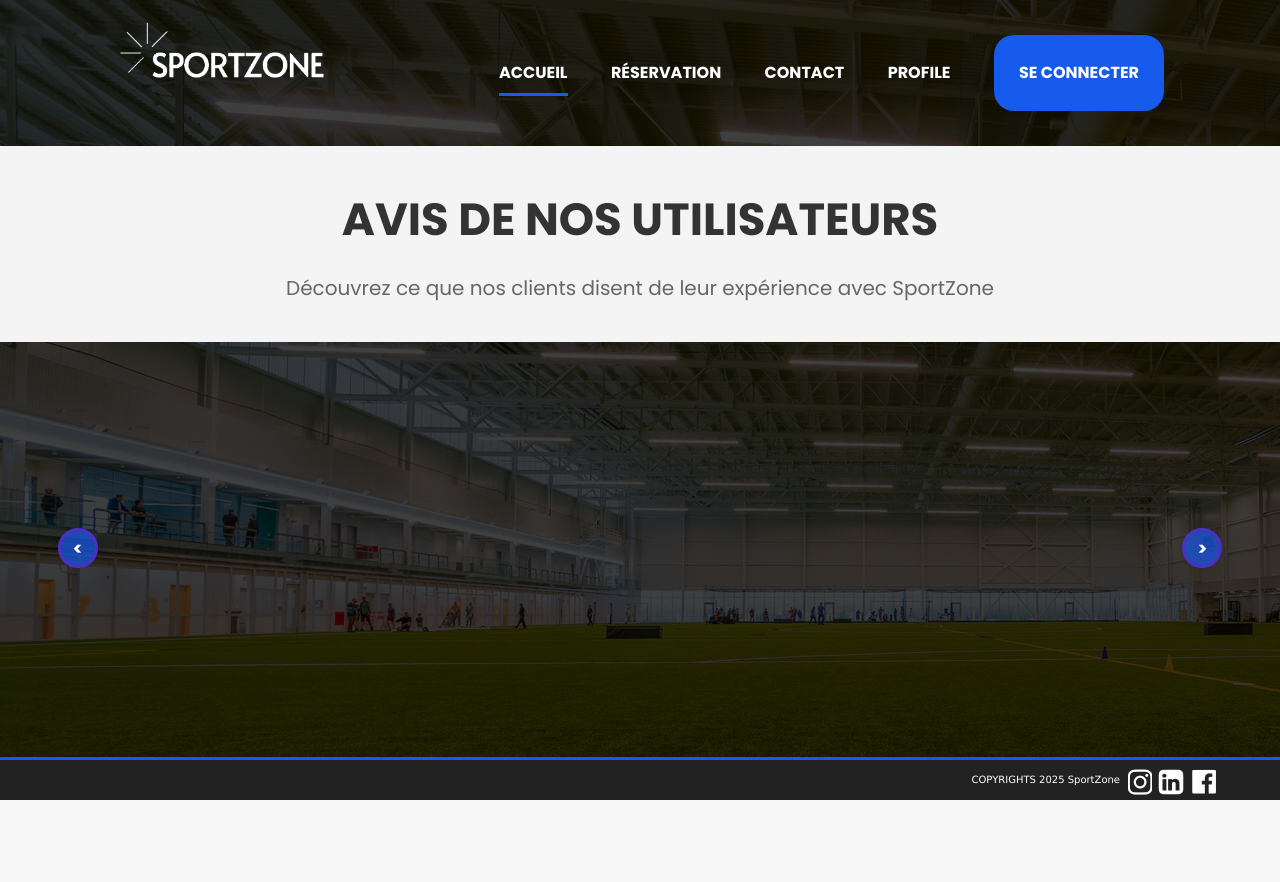
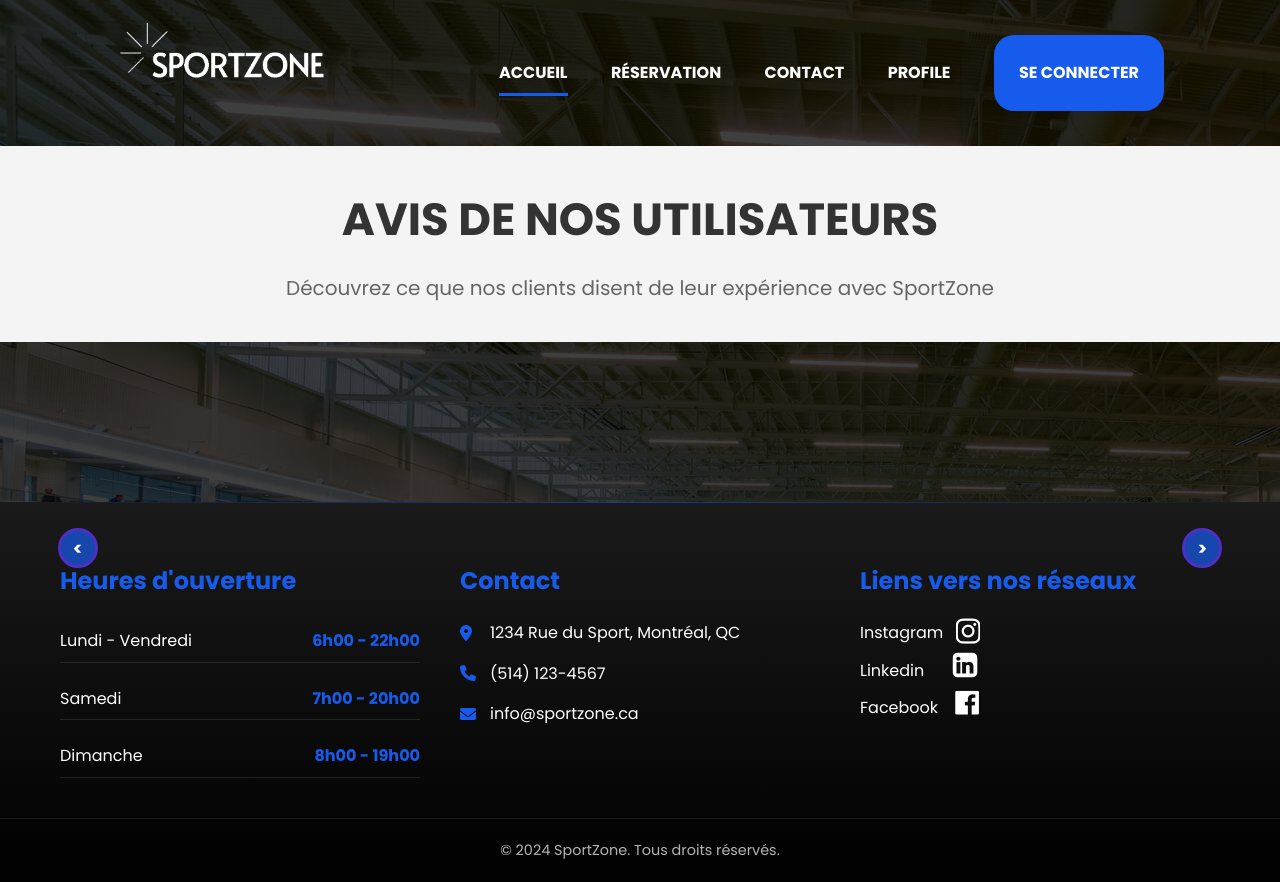
Before and after one commit to trashpcrebirth-DEV/Application-Web-Reservations-, a Node server app: page /AProposUtilisateur in a window 1280 px wide. Before the commit the page ends 800 px from the top, so only its background shows below. Run offline with Node 20, Linux system fonts and the light colour scheme; data that the repository does not hold is empty.

Commit message:
changement du footer renouvellement du css avec premade icon, accueil ajout d'une section a propos, a voir les sources pour verification

```diff
--- a/public/CSS/accueil.css
+++ b/public/CSS/accueil.css
@@ -39,7 +39,7 @@ body {
 
 .paragraph {
     position: absolute;
-    top: 28.5%;
+    top: 29%;
     left: 5%;
     right: 600px;
     color: #FFF;
@@ -79,7 +79,7 @@ body {
 .CINQ-CENT {
     position: absolute;
     top: 50%;
-    left: 40%;
+    left: 39%;
     font-family: Poppins;
     font-size: 50px;
     font-style: italic;
@@ -368,7 +368,7 @@ body {
 
 /*Animation defilante https://nosmoking.developpez.com/demos/css/css-marque-rtl.html */
 .words-animation {
-    margin-top: 7.25%;
+    margin-top: 7.425%;
     height: 35px;
     overflow: hidden;
     position: relative;
--- a/public/CSS/footer.css
+++ b/public/CSS/footer.css
@@ -1,45 +1,142 @@
-/* FOOTER */
-html, body {
-    height: 100%;
-    margin: 0;
+.footer {
+    background: linear-gradient(180deg, #1a1a1a 0%, #000000 100%);
+    color: white;
+    padding: 60px 0 20px;
+    font-family: Poppins, sans-serif;
+    position: relative;
+    margin-top: 5%;
+}
+
+.footer::before {
+    content: '';
+    position: absolute;
+    top: 0;
+    left: 0;
+    right: 0;
+    height: 1px;
+    background: linear-gradient(90deg,
+            rgba(23, 91, 237, 0) 0%,
+            rgba(23, 91, 237, 0.5) 50%,
+            rgba(23, 91, 237, 0) 100%);
+}
+
+.footer-contenu {
+    max-width: 1200px;
+    margin: 0 auto;
+    display: grid;
+    grid-template-columns: repeat(auto-fit, minmax(250px, 1fr));
+    gap: 40px;
+    padding: 0 20px;
+}
+
+.footer-section h3 {
+    color: #175BED;
+    font-size: 1.5rem;
+    margin-bottom: 20px;
+    font-weight: 600;
+}
+
+.horaires {
     display: flex;
     flex-direction: column;
+    gap: 15px;
 }
-.conteneur-footer {
+
+.horaire-item {
+    display: flex;
+    justify-content: space-between;
+    align-items: center;
+    padding: 8px 0;
+    border-bottom: 1px solid rgba(255, 255, 255, 0.1);
+}
+
+.jour {
+    font-weight: 500;
+}
+
+.heures {
+    color: #175BED;
+    font-weight: 600;
+}
+
+.contact-info {
+    display: flex;
+    flex-direction: column;
+    gap: 15px;
+}
+
+.contact-info p {
+    display: flex;
+    align-items: center;
+    gap: 10px;
+}
+
+.contact-info i {
+    color: #175BED;
+    width: 20px;
+}
+
+.liens-reseaux {
+    list-style: none;
+    padding: 0;
+    display: flex;
+    flex-direction: column;
+    gap: 12px;
+}
+
+.liens-reseaux a {
+    color: white;
+    text-decoration: none;
+    transition: color 0.3s ease;
+    display: inline-block;
     position: relative;
-    margin-top: auto;
-    background-color: #222; /* Ajuste selon ton design */
-    padding: 20px;
-    text-align: center;
-    color: white;
-    border-top: #175BED 3px solid;
+}
+
+.liens-reseaux a::after {
+    content: '';
+    position: absolute;
+    width: 0;
+    height: 2px;
+    bottom: -2px;
+    left: 0;
+    background-color: #175BED;
+    transition: width 0.3s ease;
+}
+
+.liens-reseaux a:hover {
+    color: #175BED;
+}
+
+.liens-reseaux a:hover::after {
+    width: 100%;
 }
 
 .instagram {
     position: absolute;
-    right: 10%;
-    bottom: 6%;
+    margin-left: 1%;
+    margin-top: -0.4%;
+}
+
+.facebook {
+    position: absolute;
+    margin-left: 1.3%;
+    margin-top: -0.4%;
 }
 
 .link {
     position: absolute;
-    bottom: 13.5%;
-    right: 7.5%;
+    margin-left: 2.2%;
+    margin-top: -0.4%;
 }
 
-.facebook {
-    position: absolute;
-    bottom:13.5%;
-    right: 5%;
+.footer-bas {
+    text-align: center;
+    margin-top: 40px;
+    padding-top: 20px;
+    border-top: 1px solid rgba(255, 255, 255, 0.1);
 }
 
-.COPYRIGHTS {
-    position: absolute;
-    font-family: 'Lucida Sans', 'Lucida Sans Regular', 'Lucida Grande', 'Lucida Sans Unicode', Geneva, Verdana, sans-serif;
-    right: 12.5%;
-    bottom: 30%;
-    color: #FFF;
-    font-size: 10px;
+.footer-bas p {
+    color: rgba(255, 255, 255, 0.7);
+    font-size: 0.9rem;
 }
-
-/* FIN DU FOOTER */
--- a/views/partials/footer.ejs
+++ b/views/partials/footer.ejs
@@ -6,22 +6,54 @@
     <meta name="viewport" content="width=device-width, initial-scale=1.0">
     <title>Accueil</title>
     <link rel="stylesheet" href="/CSS/footer.css">
+    <link rel="stylesheet" href="https://cdnjs.cloudflare.com/ajax/libs/font-awesome/6.0.0/css/all.min.css"> <!-- https://stackoverflow.com/questions/71201741/how-to-use-font-awesome-6-icons -->
 </head>
 
 <!--FOOTER-->
-<footer class="conteneur-footer">
+<footer class="footer">
+    <div class="footer-contenu">
+        <div class="footer-section">
+            <h3>Heures d'ouverture</h3>
+            <div class="horaires">
+                <div class="horaire-item">
+                    <span class="jour">Lundi - Vendredi</span>
+                    <span class="heures">6h00 - 22h00</span>
+                </div>
+                <div class="horaire-item">
+                    <span class="jour">Samedi</span>
+                    <span class="heures">7h00 - 20h00</span>
+                </div>
+                <div class="horaire-item">
+                    <span class="jour">Dimanche</span>
+                    <span class="heures">8h00 - 19h00</span>
+                </div>
+            </div>
+        </div>
 
-    <div>
-        <p class="COPYRIGHTS">COPYRIGHTS 2025 SportZone</p>
-        <a href="https://www.instagram.com">
-            <img class="instagram" src="images/Instagram.png" alt="Erreur de chargement">
-        </a>
-        <a href="https://fr.linkedin.com">
-            <img class="link" src="images/Link.png" alt="Erreur de chargement">
-        </a>
-        <a href="https://www.facebook.com">
-            <img class="facebook" src="images/Facebook.png" alt="Erreur de chargement">
-        </a>
+        <div class="footer-section">
+            <h3>Contact</h3>
+            <div class="contact-info">
+                <p><i class="fas fa-map-marker-alt"></i> 1234 Rue du Sport, Montréal, QC</p>
+                <p><i class="fas fa-phone"></i> (514) 123-4567</p>
+                <p><i class="fas fa-envelope"></i> info@sportzone.ca</p>
+            </div>
+        </div>
+
+        <div class="footer-section">
+            <h3>Liens vers nos réseaux</h3>
+            <ul class="liens-reseaux">
+                <li><a href="https://www.instagram.com">Instagram</a><img class="instagram" src="images/Instagram.png"
+                        alt="Erreur de chargement"></li>
+                <li><a href="https://fr.linkedin.com">Linkedin</a><img class="link" src="images/Link.png"
+                        alt="Erreur de chargement"></li>
+                <li><a href="https://www.facebook.com">Facebook</a><img class="facebook" src="images/Facebook.png"
+                        alt="Erreur de chargement"></li>
+            </ul>
+        </div>
+    </div>
+
+    <div class="footer-bas">
+        <p>&copy; 2024 SportZone. Tous droits réservés.</p>
     </div>
 </footer>
 <!--FIN DU FOOTER-->
```
